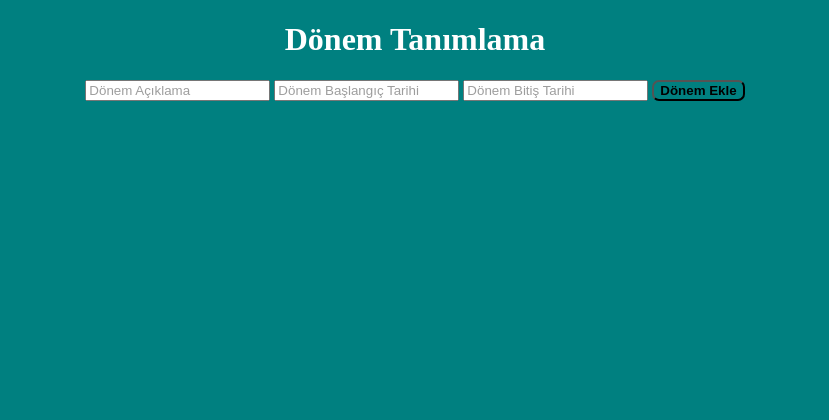
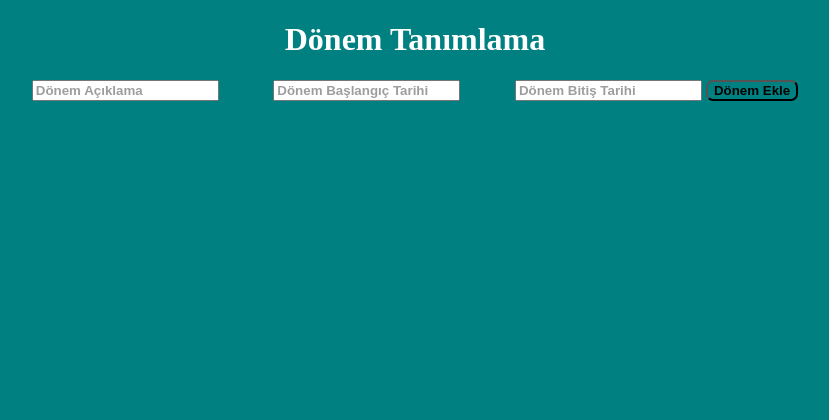
Before and after one commit to mharikmert/education-portal, a PHP site: page /text/web_menu1.html in a window 1280 px wide. Shown: the top 420 px of the page, without its empty margins (225-1054 px from the left). Run offline with PHP 8.4, Linux system fonts and the light colour scheme.

Commit message:
term input style properties

```diff
--- a/css/style.css
+++ b/css/style.css
@@ -177,6 +177,12 @@ a{
     cursor:pointer;
     border-radius:7px;
 }
+.term-input{
+    margin-right:4%;
+    font-weight: bold;
+}
+#term-end-date{margin-right:0;}
+
 @media only screen and (max-width: 600px){
     #LoginPanel, #form{
         width:100%;
```
